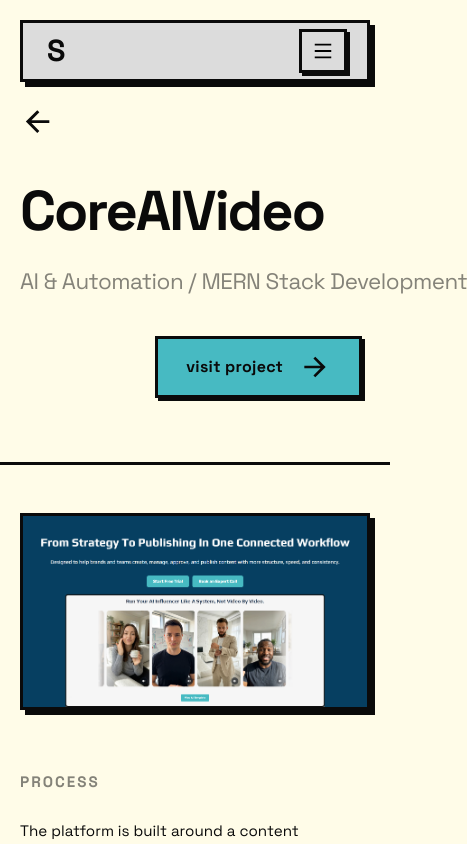
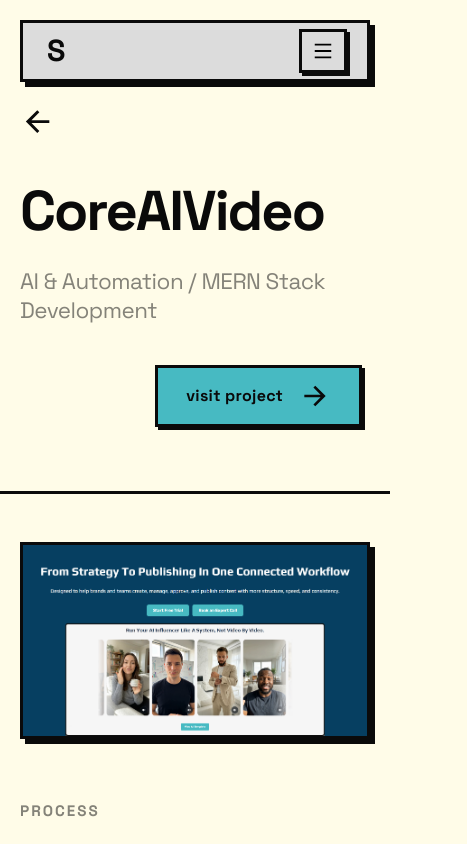
Before and after one commit to SankethElalli/Brutalism_portfolio, a Next.js app: page /work/1 in a window 390 px wide. Shown: the top 844 px of the page, 467 px wide, since content can reach past the window. Built offline with nearby package versions, Linux system fonts and the light colour scheme.

Commit message:
Update WorkPage styles: adjust tagline margin and restore multi-line behavior on mobile

```diff
--- a/src/styles/WorkPage.module.css
+++ b/src/styles/WorkPage.module.css
@@ -63,6 +63,7 @@
   letter-spacing: -0.5px;
   max-width: 780px;
   white-space: nowrap;
+  margin-bottom: 64px;
 }
 
 /* Hero link button */
@@ -312,6 +313,11 @@
     letter-spacing: -1px;
     line-height: 1.1;
   }
+  /* Restore previous multi-line tagline behaviour on mobile */
+  .tagline {
+    white-space: normal;
+    margin-bottom: 0;
+  }
   /* Visit Project button — clear gap from the content above on mobile */
   .heroLink {
     margin-top: 40px;
```
